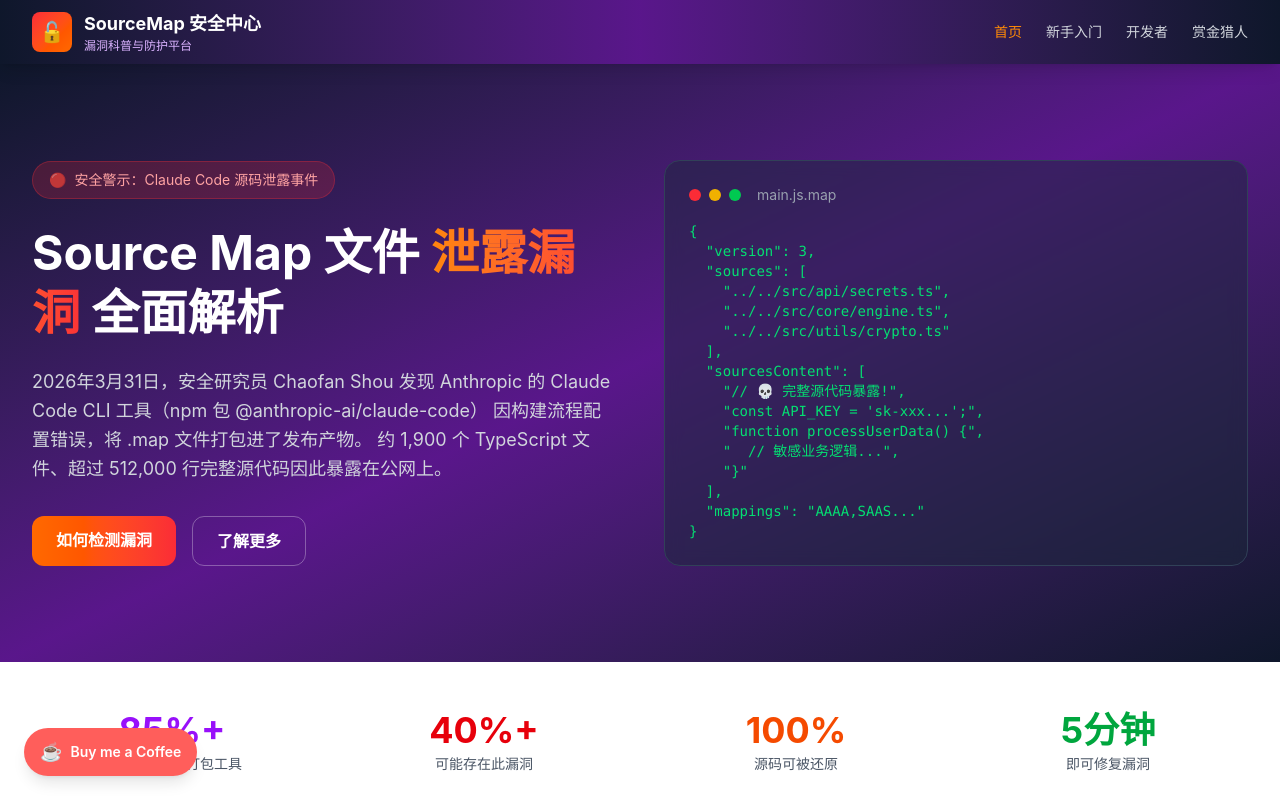
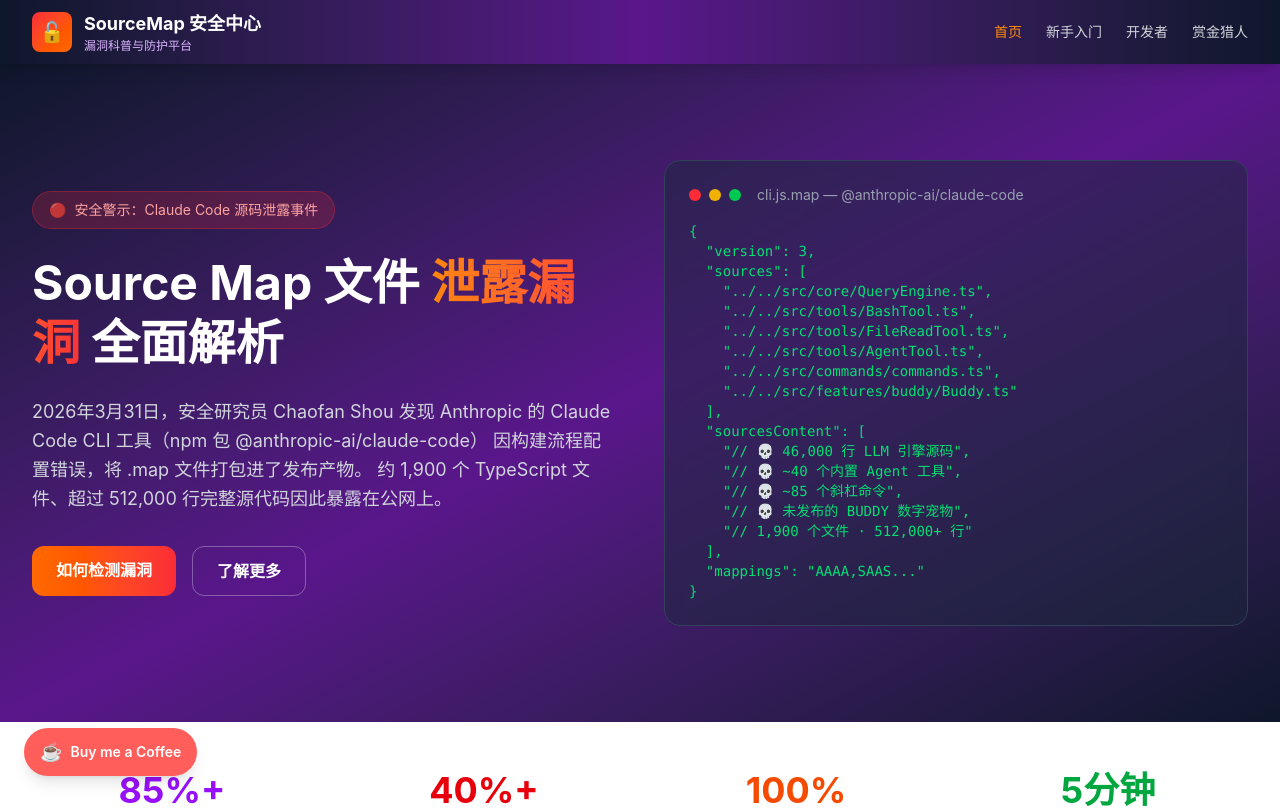
Before and after one commit to ForOneIce/SourceMapLeak, a React (Vite) app: page /#/ in a window 1280 px wide. Shown: the top 808 px of the page. Built offline with nearby package versions, Linux system fonts and the light colour scheme.

Commit message:
add event detail

```diff
--- a/src/pages/HomePage.tsx
+++ b/src/pages/HomePage.tsx
@@ -30,7 +30,7 @@
                 <a href="#checker" className="px-6 py-3 bg-gradient-to-r from-orange-500 to-red-500 rounded-xl font-semibold hover:from-orange-600 hover:to-red-600 transition-all">
                   如何检测漏洞
                 </a>
-                <a href="#roles" className="px-6 py-3 border border-white/30 rounded-xl font-semibold hover:bg-white/10 transition-all">
+                <a href="#case-study" className="px-6 py-3 border border-white/30 rounded-xl font-semibold hover:bg-white/10 transition-all">
                   了解更多
                 </a>
               </div>
@@ -42,22 +42,25 @@
                   <div className="w-3 h-3 bg-red-500 rounded-full"></div>
                   <div className="w-3 h-3 bg-yellow-500 rounded-full"></div>
                   <div className="w-3 h-3 bg-green-500 rounded-full"></div>
-                  <span className="text-gray-400 text-sm ml-2">main.js.map</span>
+                  <span className="text-gray-400 text-sm ml-2">cli.js.map — @anthropic-ai/claude-code</span>
                 </div>
                 <pre className="text-sm text-green-400 overflow-x-auto">
 {`{
   "version": 3,
   "sources": [
-    "../../src/api/secrets.ts",
-    "../../src/core/engine.ts",
-    "../../src/utils/crypto.ts"
+    "../../src/core/QueryEngine.ts",
+    "../../src/tools/BashTool.ts",
+    "../../src/tools/FileReadTool.ts",
+    "../../src/tools/AgentTool.ts",
+    "../../src/commands/commands.ts",
+    "../../src/features/buddy/Buddy.ts"
   ],
   "sourcesContent": [
-    "// 💀 完整源代码暴露!",
-    "const API_KEY = 'sk-xxx...';",
-    "function processUserData() {",
-    "  // 敏感业务逻辑...",
-    "}"
+    "// 💀 46,000 行 LLM 引擎源码",
+    "// 💀 ~40 个内置 Agent 工具",
+    "// 💀 ~85 个斜杠命令",
+    "// 💀 未发布的 BUDDY 数字宠物",
+    "// 1,900 个文件 · 512,000+ 行"
   ],
   "mappings": "AAAA,SAAS..."
 }`}
@@ -155,7 +158,7 @@
       </section>
 
       {/* Claude Code Case Study */}
-      <section className="py-16 bg-white">
+      <section id="case-study" className="py-16 bg-white">
         <div className="max-w-4xl mx-auto px-4 sm:px-6 lg:px-8">
           <div className="bg-gradient-to-br from-slate-900 to-slate-800 rounded-3xl p-8 md:p-12 text-white">
             <div className="flex items-start space-x-4 mb-6">
```
